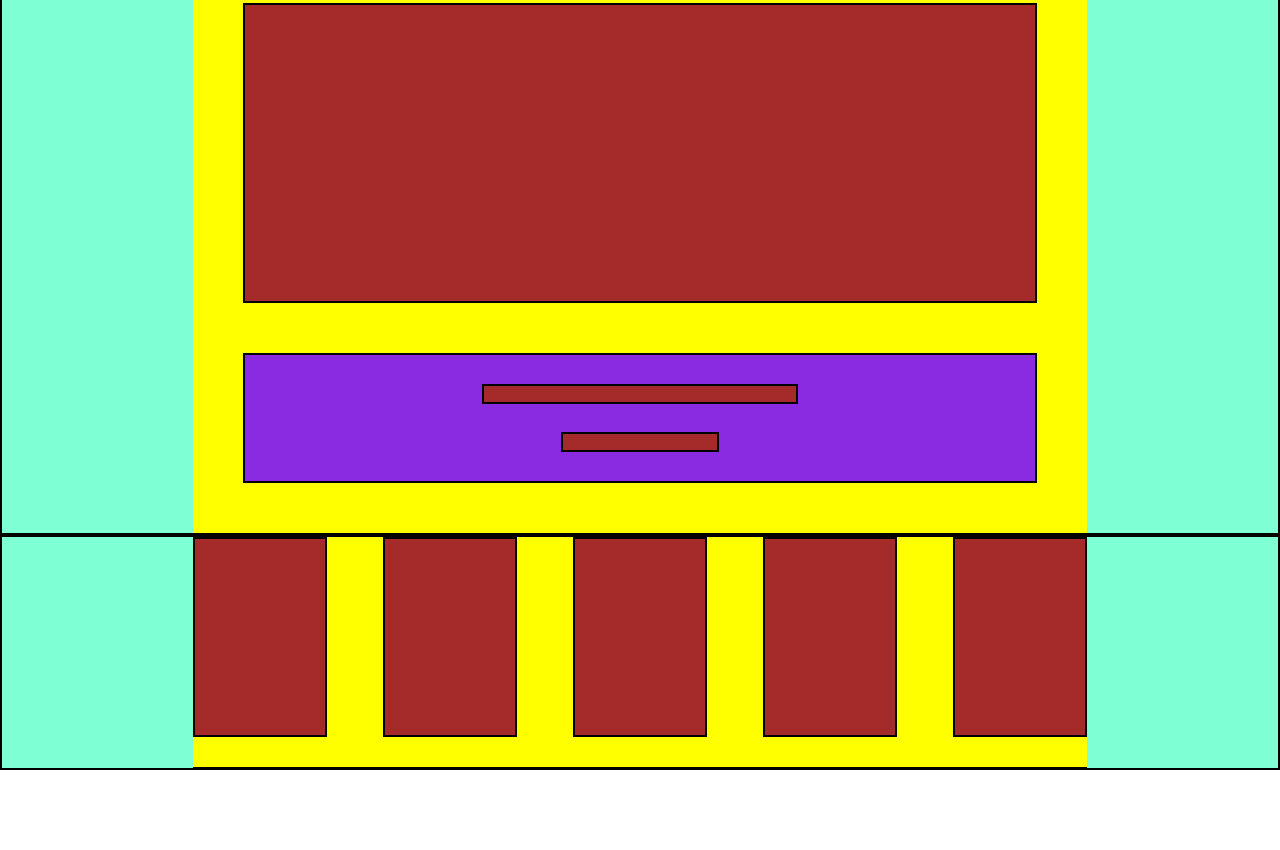
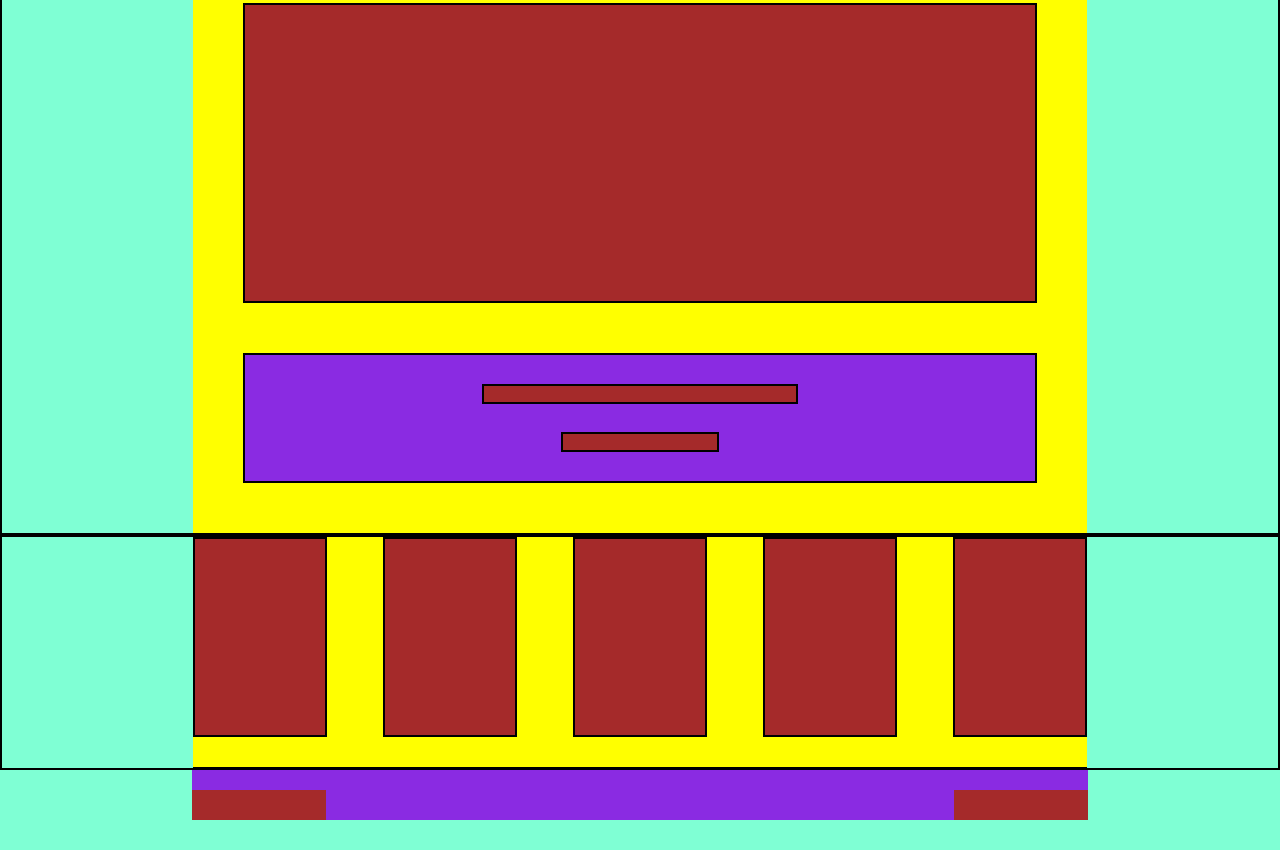
Before and after one commit to fabiodigiacomopepe/htmlcss-struttura-discord, a plain HTML site: page index.html in a window 1280 px wide. Shown: the part 2051-2901 px from the top of the page. Before the commit the page ends 2821 px from the top, so only its background shows below. Drawn offline with Linux system fonts and the light colour scheme.

Commit message:
Add extra footer

```diff
--- a/css/style.css
+++ b/css/style.css
@@ -109,6 +109,11 @@ main section {
 }
 
 /* regole footer */
+footer section {
+    display: flex;
+    justify-content: center;
+}
+
 .footer-container {
     width: 70%;
     display: flex;
@@ -118,11 +123,24 @@ main section {
     padding-bottom: 30px;
 }
 
-footer section {
+.col-footer {
+    width: 15%;
+}
+
+.extra-footer-container {
     display: flex;
     justify-content: center;
+    padding-bottom: 30px;
+}
 
+.extra-footer {
+    display: flex;
+    justify-content: space-between;
+    padding-top: 20px;
+    width: 70%;
 }
+
+
 
 
 
@@ -245,7 +263,27 @@ footer section {
 
 .col-footer {
     min-height: 200px;
-    width: 15%;
     background-color: brown;
     border: 2px solid black;
 }
+
+.extra-footer-container {
+    background-color: aquamarine;
+}
+
+.extra-footer {
+    background-color: blueviolet;
+    min-height: 20px;
+}
+
+.logo-footer {
+    width: 15%;
+    min-height: 30px;
+    background-color: brown;
+}
+
+.button-footer {
+    width: 15%;
+    min-height: 30px;
+    background-color: brown;
+}
--- a/index.html
+++ b/index.html
@@ -120,6 +120,13 @@
                     </div>
                 </div>
             </section>
+
+            <div class="extra-footer-container">
+                <div class="extra-footer">
+                    <div class="logo-footer"></div>
+                    <div class="button-footer"></div>
+                </div>
+            </div>
         </footer>
     </body>
 </html>
```
